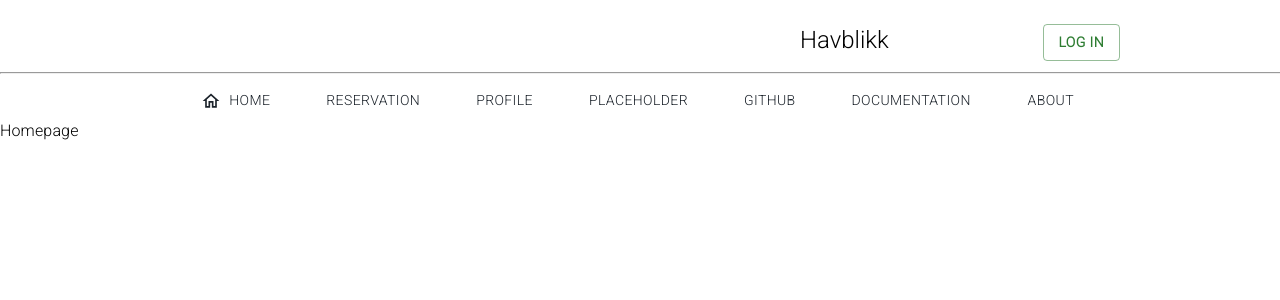
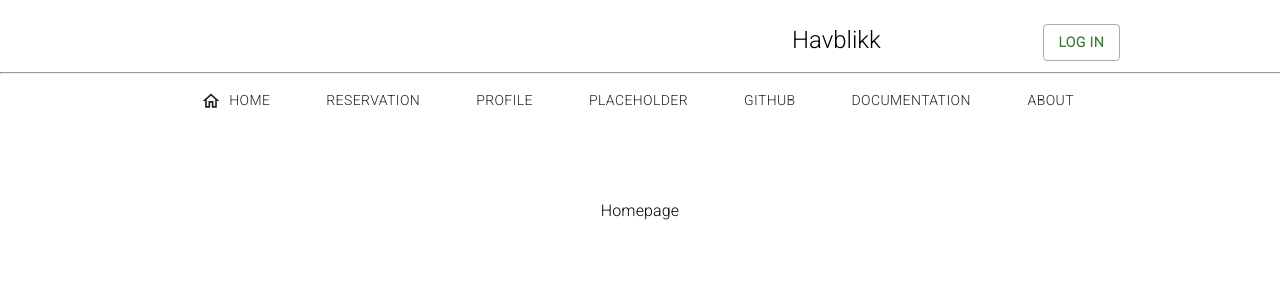
Before and after one commit to sundehakon/Hotell-React, a React (Create React App) app: page / in a window 1280 px wide. Shown: the top 300 px of the page. Built offline with nearby package versions, Linux system fonts and the light colour scheme; no server answers.

Commit message:
Fixed position

```diff
--- a/src/components/Home.js
+++ b/src/components/Home.js
@@ -1,10 +1,13 @@
 import React from 'react';
 import Typography from '@mui/material/Typography';
+import Box from '@mui/material/Box';
 import '@fontsource/roboto/300.css';
 
 const Home = () => {
     return (
-        <Typography>Homepage</Typography>
+        <Box sx={{ textAlign: 'center', marginTop: 10 }}>
+            <Typography>Homepage</Typography>
+        </Box>
     );
 }
 
--- a/src/components/header.js
+++ b/src/components/header.js
@@ -14,7 +14,7 @@ const Header = () => {
     return (
         <Box sx={{ textAlign: 'center' }}>
             <Box sx={{ display: 'flex', flexDirection: 'row' }}>
-                <Typography variant='h5' gutterBottom marginTop={3} sx={{ marginLeft: 100 }}>
+                <Typography variant='h5' gutterBottom marginTop={3} sx={{ marginLeft: 99 }}>
                     Havblikk
                 </Typography>
                 <Box sx={{ marginLeft: 'auto', marginRight: 20, marginTop: 3 }}>
```
